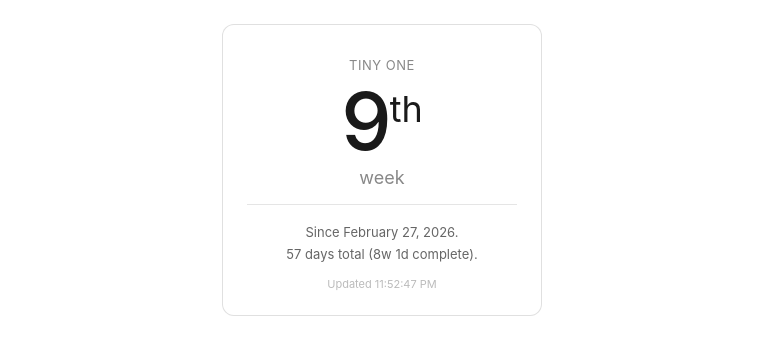
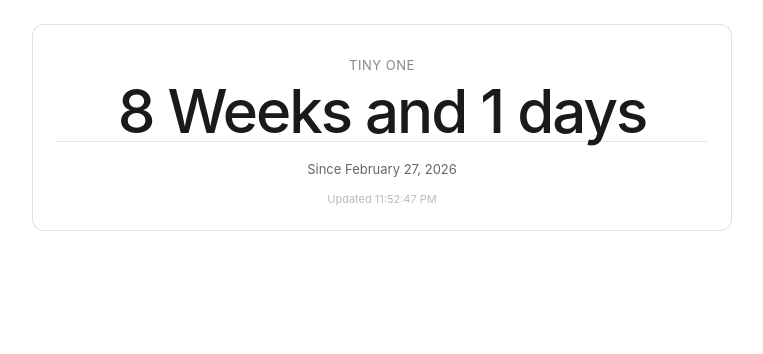
Before and after one commit to intothegarden/Counting, a plain HTML site: page index.html in a window 1280 px wide. Shown: the whole page, without its empty margins (258-1021 px from the left). Drawn offline with Linux system fonts and the light colour scheme.

Commit message:
refactor(tiny-one): make weeks and days primary display

```diff
--- a/index.html
+++ b/index.html
@@ -22,7 +22,7 @@
     border: 0.5px solid rgba(0,0,0,0.12);
     border-radius: 12px;
     padding: 2rem 1.5rem 1.5rem;
-    max-width: 320px;
+    max-width: 700px;
     width: 100%;
     text-align: center;
   }
@@ -35,29 +35,14 @@
     text-transform: uppercase;
   }
 
-  .week-big {
-    font-size: 80px;
+  .total-p {
+    font-size: 60px;
     font-weight: 500;
     line-height: 1;
     letter-spacing: -2px;
-    color: #1a1a1a;
   }
 
-  .week-ordinal {
-    font-size: 36px;
-    font-weight: 400;
-    vertical-align: super;
-    letter-spacing: 0;
-  }
-
-  .week-unit {
-    font-size: 18px;
-    color: #888;
-    margin-top: 6px;
-    margin-bottom: 1rem;
-  }
-
-  .detail {
+  .since-p {
     font-size: 13px;
     color: #666;
     padding-top: 1rem;
@@ -66,7 +51,7 @@
     white-space: pre-line;
   }
 
-  .tick {
+  .updated-p {
     font-size: 11px;
     color: #bbb;
     margin-top: 0.75rem;
@@ -83,46 +68,28 @@
 <body>
 <div class="display-card">
   <p class="event-label">Tiny One</p>
-  <p class="week-big" id="week-num">–<span class="week-ordinal" id="ordinal"></span></p>
-  <p class="week-unit">week</p>
-  <div class="detail" id="detail-out"></div>
-  <p class="tick" id="tick-out"></p>
+  <p class="total-p" id="total-time"></p>
+  <div class="since-p" id="since-date"></div>
+  <p class="updated-p" id="updated-date"></p>
 </div>
 
 <script>
 const START = new Date('2026-02-27T00:00:00');
 
-function ordinalSuffix(n) {
-  const s = ['th','st','nd','rd'];
-  const v = n % 100;
-  return s[(v - 20) % 10] || s[v] || s[0];
-}
-
 function tick() {
   const now = new Date();
   const ms = now - START;
-  if (ms < 0) {
-    document.getElementById('week-num').textContent = '?';
-    document.getElementById('detail-out').textContent = 'Not yet started.';
-    return;
-  }
+
   const totalDays = Math.floor(ms / 86400000);
-  const weeks = Math.floor(totalDays / 7) + 1; // nth week = completed weeks + 1
+  const weeks = Math.floor(totalDays / 7);
   const remDays = totalDays % 7;
 
-  const numEl = document.getElementById('week-num');
-  const ordEl = document.getElementById('ordinal');
-  numEl.childNodes[0].textContent = weeks;
-  ordEl.textContent = ordinalSuffix(weeks);
-
-  const sinceStr = START.toLocaleDateString(undefined, {day:'numeric', month:'long', year:'numeric'});
-  document.getElementById('detail-out').textContent =
-    `Since ${sinceStr}.\n${totalDays} days total (${weeks - 1}w ${remDays}d complete).`;
-  document.getElementById('tick-out').textContent = 'Updated ' + now.toLocaleTimeString();
+  document.getElementById('total-time').textContent = weeks + ' Weeks and ' + remDays + ' days';
+  document.getElementById('since-date').textContent = `Since ${START.toLocaleDateString(undefined, {day:'numeric', month:'long', year:'numeric'})}`;
+  document.getElementById('updated-date').textContent = 'Updated ' + now.toLocaleTimeString();
 }
 
 tick();
-setInterval(tick, 60000);
 </script>
 </body>
 </html>
```
